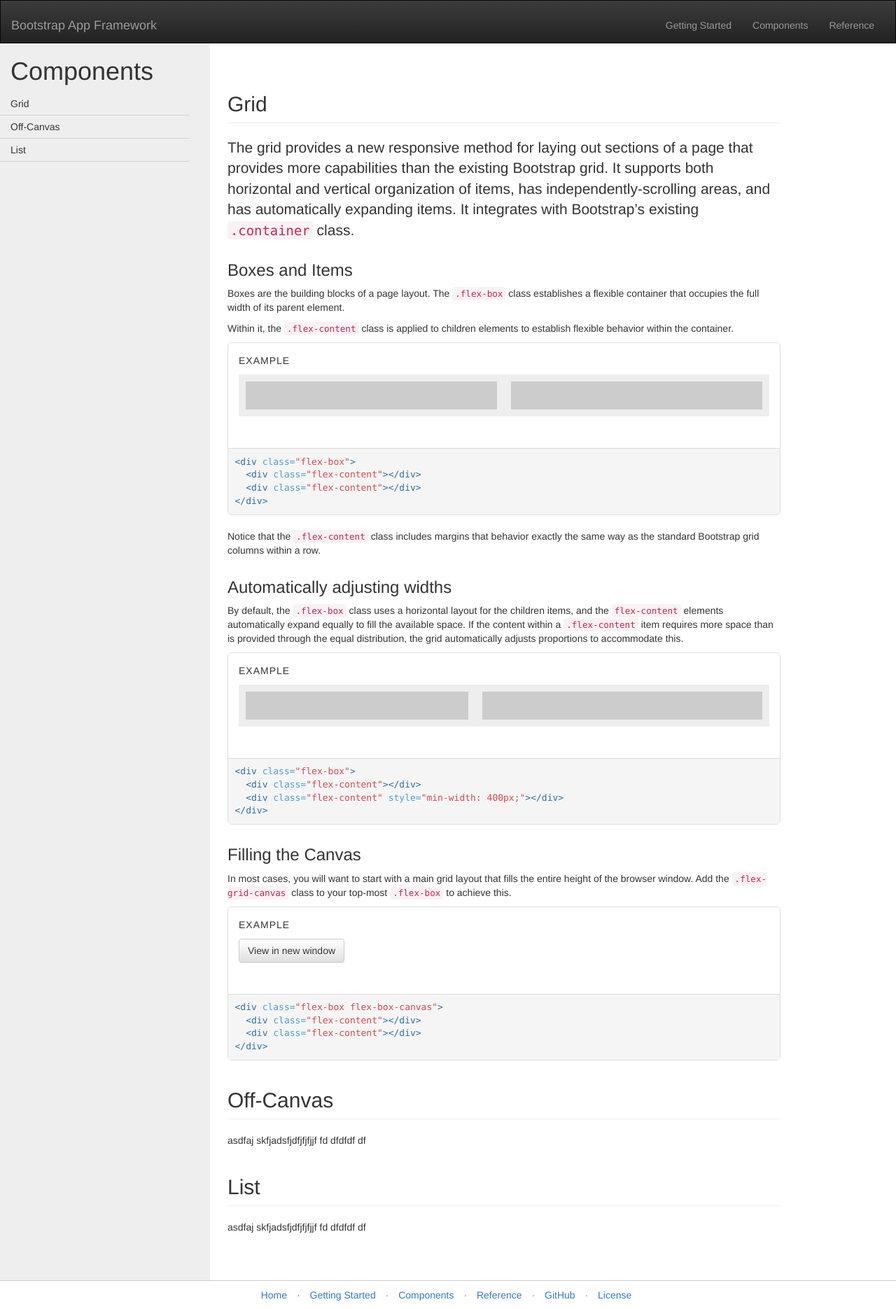
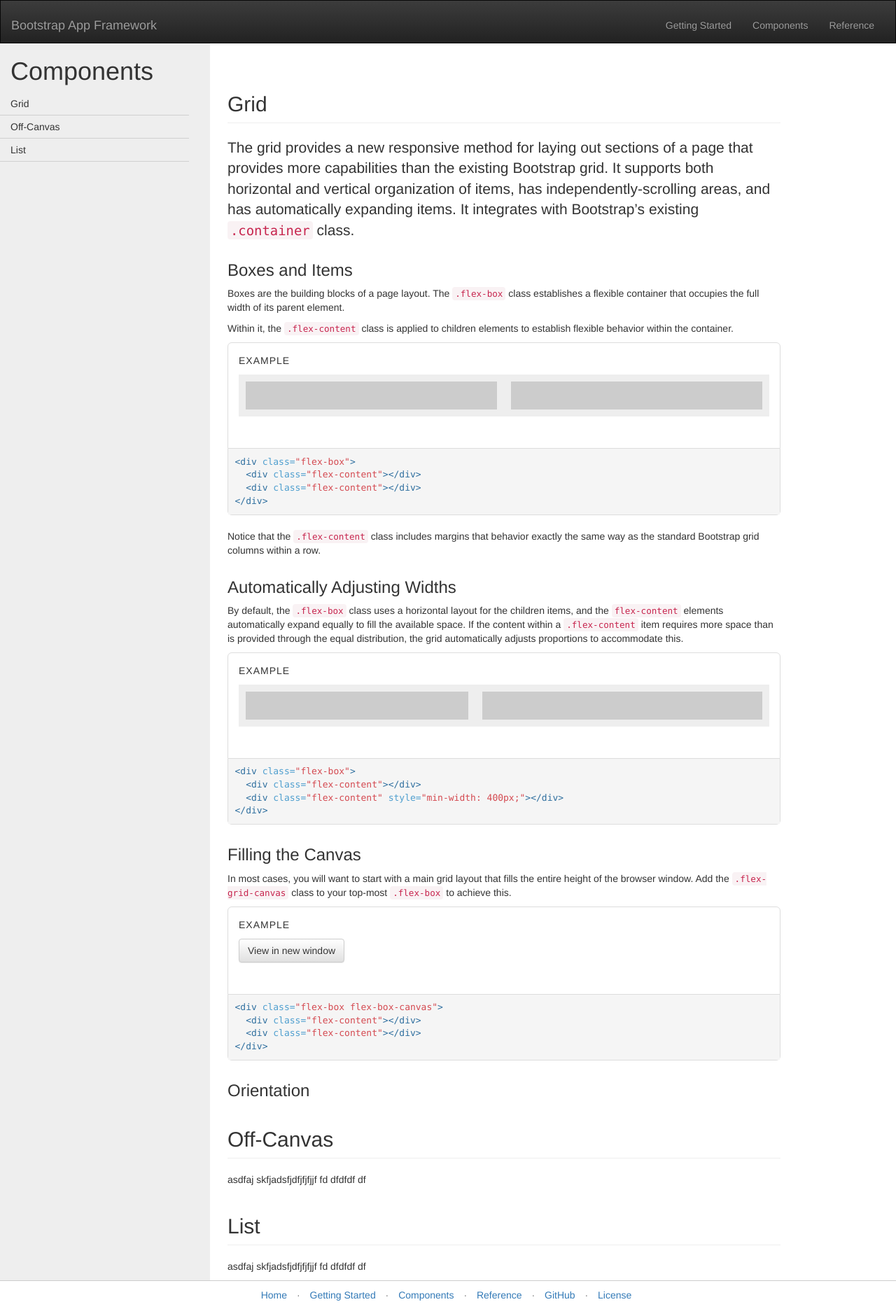
Before and after one commit to gxclarke/bootstrap-app, a Jekyll site: the page built from components.md, in a window 1280 px wide. Shown: the whole page at 70% size. Built offline with Jekyll 4.4.1, drawn with Linux system fonts in a browser that asks for light colours; nearby versions of some CDN libraries.

Commit message:
Update 2015-01-15T22:29:41.130Z

```diff
--- a/components.md
+++ b/components.md
@@ -41,7 +41,7 @@ container.
 Notice that the `.flex-content` class includes margins that behavior exactly
 the same way as the standard Bootstrap grid columns within a row.
 
-### Automatically adjusting widths
+### Automatically Adjusting Widths
 
 By default, the `.flex-box` class uses a horizontal layout for the children
 items, and the `flex-content` elements automatically expand equally to fill
@@ -70,7 +70,7 @@ the entire height of the browser window. Add the `.flex-grid-canvas` class
 to your top-most `.flex-box` to achieve this.
 
 <div class="docs-example">
-  <a class="btn btn-default" href="/ex-flex-box-canvas" target="_blank">View in new window</a>
+  <a class="btn btn-default" href="/ex-flex-box-canvas" target="&#95;blank">View in new window</a>
 </div>
 
 {% highlight html %}
@@ -80,6 +80,9 @@ to your top-most `.flex-box` to achieve this.
 </div>
 {% endhighlight %}
 
+### Orientation
+
+
 
 ## Off-Canvas
 
```
Also changed, not shown: 1 other file.
